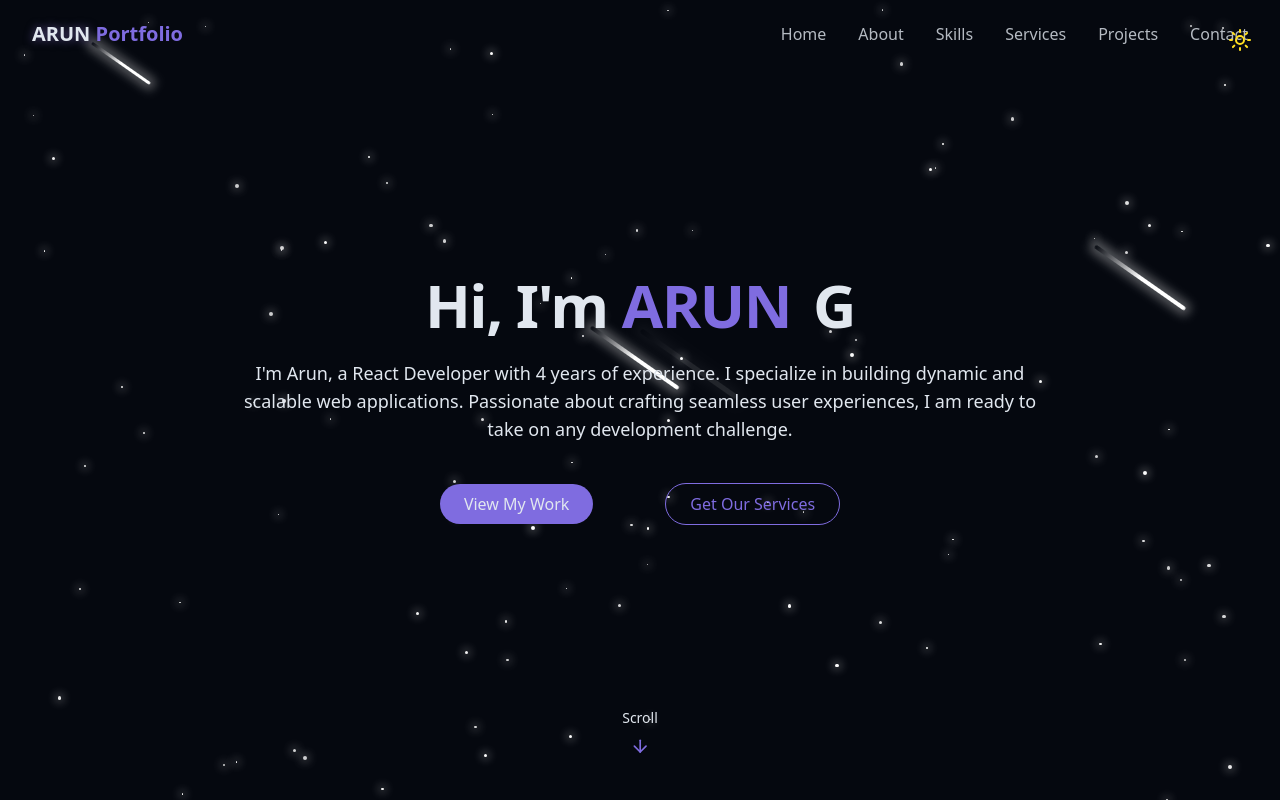
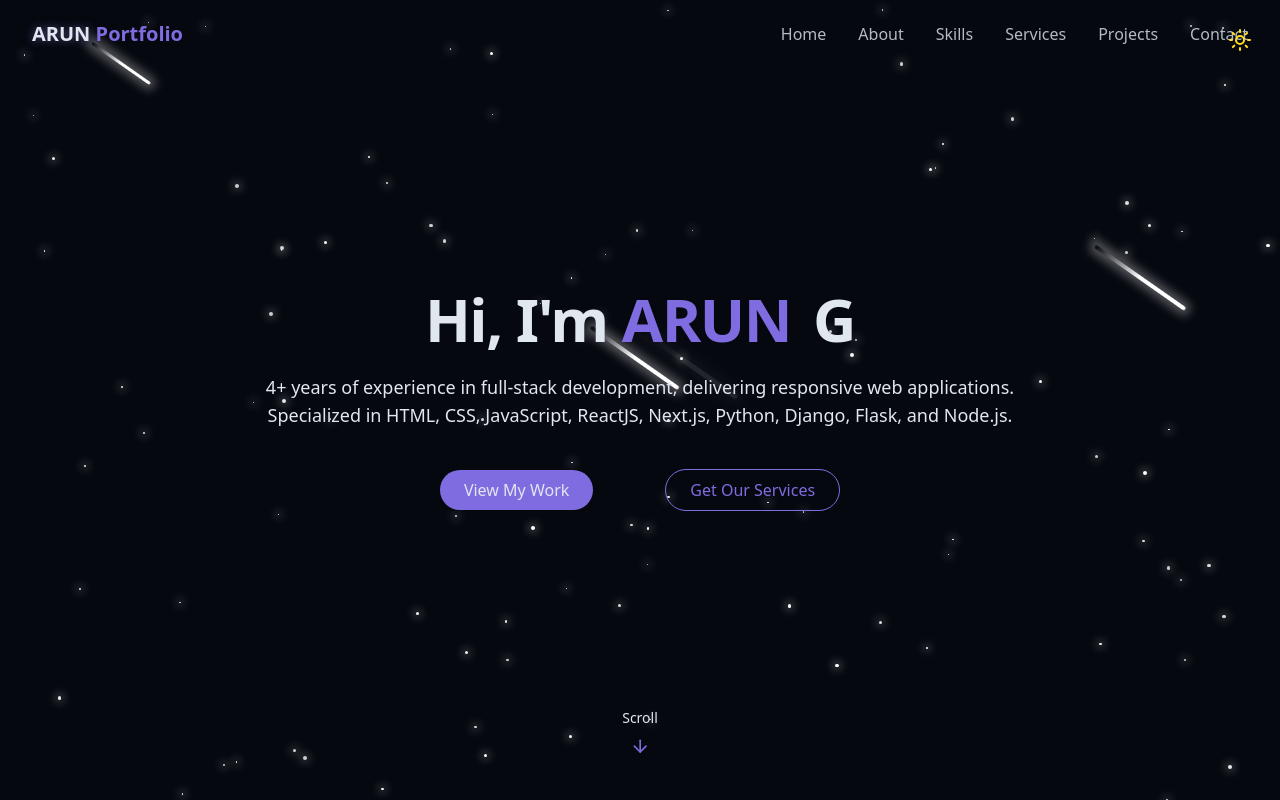
Before and after one commit to arungovindhasamygithub/arun-new, a React (Vite) app: page / in a window 1280 px wide. Shown: the top 800 px of the page. Built offline with nearby package versions, Linux system fonts and the light colour scheme.

Commit message:
Update HeroSection.jsx

```diff
--- a/src/components/HeroSection.jsx
+++ b/src/components/HeroSection.jsx
@@ -21,8 +21,9 @@ export const HeroSection = () => {
           </h1>
 
           <p className="text-md md:text-lg text-justify md:text-center inline-grid text-muted-foreground max-2-2xl mx-auto opacity-0 animate-fade-in-delay-3">
-          I'm Arun, a React Developer with 4 years of experience. I specialize in building dynamic and scalable web applications. Passionate about crafting seamless user experiences, I am ready to take on any development challenge.
-     </p>
+       4+ years of experience in full-stack development, delivering responsive web applications.
+
+Specialized in HTML, CSS, JavaScript, ReactJS, Next.js, Python, Django, Flask, and Node.js.    </p>
 
           <div className="pt-4 opacity-0 flex flex-col md:flex-row items-center justify-center gap-6 md:gap-18 animate-fade-in-delay-4">
             <a href="#projects" className="cosmic-button">
```
